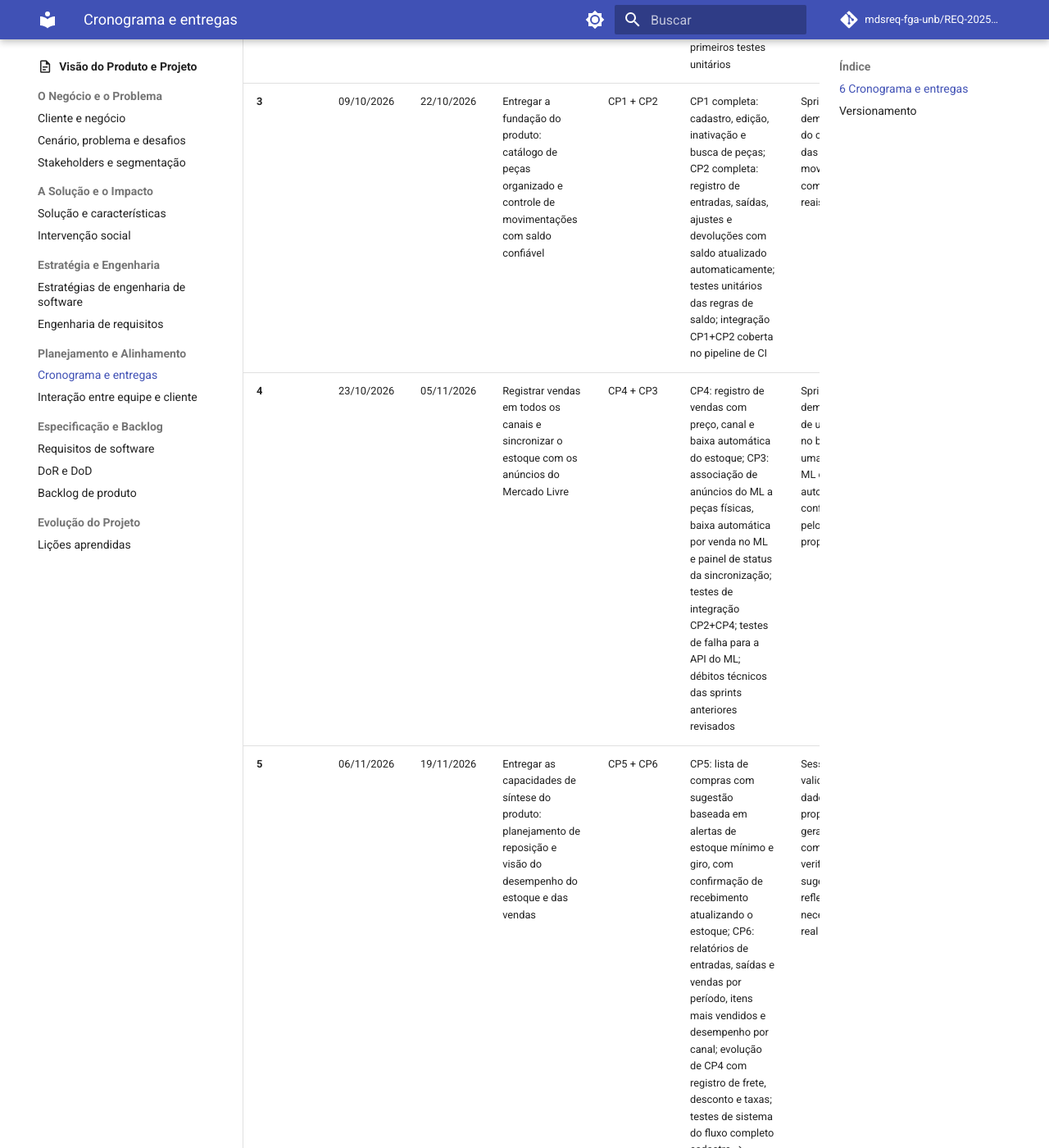
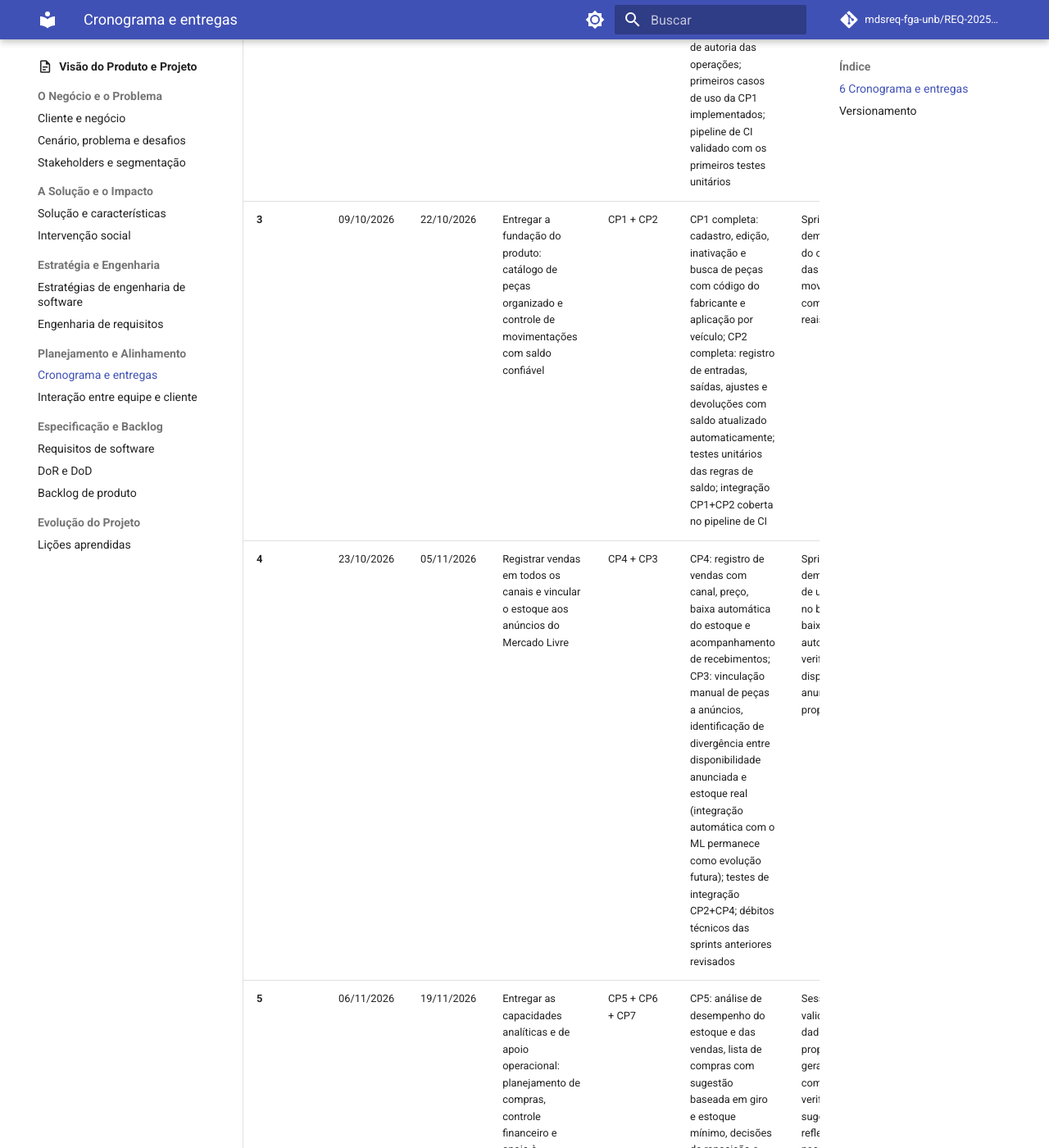
Before and after one commit to mdsreq-fga-unb/REQ-202562-T02-TSI-AutoPecas, an MkDocs documentation site: the page built from docs/visao-produto/cronograma-e-entregas.md, in a window 1280 px wide and 1400 px high, scrolled down 1240 px. Shown: the whole window at 82% size. Built offline with MkDocs 1.6.1 and Material for MkDocs 9.7.7, drawn with Linux system fonts in a browser that asks for light colours; comment, search, counter and statistics services are not loaded; some of the changed text lies outside the part shown.

Commit message:
docs: atualizando cronograma

```diff
--- a/docs/visao-produto/cronograma-e-entregas.md
+++ b/docs/visao-produto/cronograma-e-entregas.md
@@ -9,26 +9,26 @@ A partir da estratégia de desenvolvimento ágil estabelecida para o projeto **T
 | Sprint | Início | Fim | Objetivo principal | CPs | Entregas esperadas | Validação do cliente |
 |--------|--------|-----|--------------------|-----|--------------------|----------------------|
 | **0** | 24/08/2026 | 10/09/2026 | Compreender o domínio de autopeças, definir o escopo do produto e preparar o ambiente de desenvolvimento | — | Documento de Visão do Produto e Projeto (seções 1 a 7); Rich Picture; Mapa de Stakeholders; ambiente configurado (Docker, Supabase, Vercel, Render); repositório e pipeline de CI estruturados | Validação da viabilidade do projeto: o proprietário confirma que os problemas e as necessidades descritos refletem a realidade da loja |
-| **1** | 11/09/2026 | 24/09/2026 | Elicitar, analisar e declarar os requisitos do sistema a partir das CPs revisadas | — | Glossário do domínio de autopeças; catálogo de regras de negócio; funcionalidades derivadas das CPs; início do backlog do produto | Apresentação dos requisitos e funcionalidades levantados ao proprietário para alinhamento |
-| **2** | 25/09/2026 | 08/10/2026 | Concluir a especificação do MVP e iniciar o desenvolvimento da fundação do catálogo | CP1 (início) | Requisitos funcionais e não funcionais; DoR e DoD; backlog priorizado com MVP definido; primeiros casos de uso da CP1 implementados; pipeline de CI validado com os primeiros testes unitários | Validação do escopo e dos critérios de aceite do MVP com o proprietário |
-| **3** | 09/10/2026 | 22/10/2026 | Entregar a fundação do produto: catálogo de peças organizado e controle de movimentações com saldo confiável | CP1 + CP2 | CP1 completa: cadastro, edição, inativação e busca de peças; CP2 completa: registro de entradas, saídas, ajustes e devoluções com saldo atualizado automaticamente; testes unitários das regras de saldo; integração CP1+CP2 coberta no pipeline de CI | Sprint Review: demonstração do catálogo e das movimentações com dados reais da loja |
-| **4** | 23/10/2026 | 05/11/2026 | Registrar vendas em todos os canais e sincronizar o estoque com os anúncios do Mercado Livre | CP4 + CP3 | CP4: registro de vendas com preço, canal e baixa automática do estoque; CP3: associação de anúncios do ML a peças físicas, baixa automática por venda no ML e painel de status da sincronização; testes de integração CP2+CP4; testes de falha para a API do ML; débitos técnicos das sprints anteriores revisados | Sprint Review: demonstração de uma venda no balcão e de uma venda no ML com a baixa automática confirmada pelo proprietário |
-| **5** | 06/11/2026 | 19/11/2026 | Entregar as capacidades de síntese do produto: planejamento de reposição e visão do desempenho do estoque e das vendas | CP5 + CP6 | CP5: lista de compras com sugestão baseada em alertas de estoque mínimo e giro, com confirmação de recebimento atualizando o estoque; CP6: relatórios de entradas, saídas e vendas por período, itens mais vendidos e desempenho por canal; evolução de CP4 com registro de frete, desconto e taxas; testes de sistema do fluxo completo cadastro → movimentação → venda → reposição | Sessão de validação com dados reais: o proprietário gera a lista de compras e verifica se as sugestões refletem a necessidade real da loja |
+| **1** | 11/09/2026 | 24/09/2026 | Elicitar, analisar e declarar os requisitos do sistema a partir das CPs revisadas (CP1–CP9) | — | Glossário do domínio de autopeças; catálogo de regras de negócio; funcionalidades derivadas das CPs (CP1–CP9); início do backlog do produto | Apresentação dos requisitos e funcionalidades levantados ao proprietário para alinhamento |
+| **2** | 25/09/2026 | 08/10/2026 | Estabelecer a fundação de acesso e iniciar a construção do catálogo de peças | CP9 + CP1 (início) | Requisitos funcionais e não funcionais; DoR e DoD; backlog priorizado com MVP definido; CP9: autenticação de usuários, controle de acesso por papel e rastreabilidade de autoria das operações; primeiros casos de uso da CP1 implementados; pipeline de CI validado com os primeiros testes unitários | Validação do escopo, dos critérios de aceite do MVP e dos papéis de acesso com o proprietário |
+| **3** | 09/10/2026 | 22/10/2026 | Entregar a fundação do produto: catálogo de peças organizado e controle de movimentações com saldo confiável | CP1 + CP2 | CP1 completa: cadastro, edição, inativação e busca de peças com código do fabricante e aplicação por veículo; CP2 completa: registro de entradas, saídas, ajustes e devoluções com saldo atualizado automaticamente; testes unitários das regras de saldo; integração CP1+CP2 coberta no pipeline de CI | Sprint Review: demonstração do catálogo e das movimentações com dados reais da loja |
+| **4** | 23/10/2026 | 05/11/2026 | Registrar vendas em todos os canais e vincular o estoque aos anúncios do Mercado Livre | CP4 + CP3 | CP4: registro de vendas com canal, preço, baixa automática do estoque e acompanhamento de recebimentos; CP3: vinculação manual de peças a anúncios, identificação de divergência entre disponibilidade anunciada e estoque real (integração automática com o ML permanece como evolução futura); testes de integração CP2+CP4; débitos técnicos das sprints anteriores revisados | Sprint Review: demonstração de uma venda no balcão com baixa automática e verificação da disponibilidade anunciada pelo proprietário |
+| **5** | 06/11/2026 | 19/11/2026 | Entregar as capacidades analíticas e de apoio operacional: planejamento de compras, controle financeiro e apoio à expedição | CP5 + CP6 + CP7 | CP5: análise de desempenho do estoque e das vendas, lista de compras com sugestão baseada em giro e estoque mínimo, decisões de reposição e precificação baseadas em dados; CP6: consolidação das informações financeiras da operação, acompanhamento da necessidade de capital de giro; CP7: manutenção dos dados fiscais e de expedição para reaproveitamento no emissor externo de notas; testes de sistema do fluxo completo cadastro → movimentação → venda → reposição → fechamento financeiro | Sessão de validação com dados reais: o proprietário gera a lista de compras e verifica se as sugestões refletem a necessidade real da loja; conferência do consolidado financeiro do período |
 | **6** | 20/11/2026 | 03/12/2026 | Implantar o produto em produção, migrar os dados existentes, treinar o proprietário e estabilizar o sistema | — | Migração das planilhas para o sistema; carga inicial das peças com o proprietário; conferência do estoque físico versus o cadastrado; testes de aceitação formais executados com o cliente; treinamento do proprietário com manual em linguagem simples; rotina de backup configurada; deploy final em produção; janela de estabilização para correção de problemas encontrados em uso real; documentação técnica e guia de manutenção; vídeo de demonstração com o sistema em produção | Aceite formal do produto pelo proprietário após pelo menos três dias de uso real |
 
 **Princípios do cronograma**
 
 - **Cadência quinzenal nas quintas-feiras:** as sprints de 1 a 6 possuem duração padrão de 14 dias, encerrando sempre em uma quinta-feira em semanas alternadas. A Sprint 0 é excepcional, com 17 dias, por cobrir a formação da equipe e a elaboração do documento de visão.
-- **Cobertura das CPs:** as CPs do MVP (CP1 a CP6) estão distribuídas progressivamente pelas sprints de desenvolvimento, agrupadas por dependência e relevância para o produto funcional.
-- **Sprint 6 sem CPs novas:** dedicada à implantação, migração, treinamento e estabilização, com margem real para correções antes da entrega final.
+- **Cobertura das CPs:** as CPs do produto (CP1–CP9) estão distribuídas progressivamente pelas sprints de desenvolvimento, agrupadas por dependência lógica: CP9 e CP1 são fundações, CP2 apoia CP4 e CP3, e CP5–CP7 dependem dos dados gerados nas sprints anteriores.
+- **Sprint 6 sem CPs novas:** dedicada exclusivamente à implantação, migração, treinamento e estabilização, com margem real para correções antes da entrega final.
 - **Validação do cliente foca em negócio:** o proprietário valida se o produto atende à operação da loja; decisões técnicas são responsabilidade da equipe.
 - **Responsabilidade coletiva:** todas as entregas de cada sprint são responsabilidade de toda a equipe. O Product Owner coordena as validações com o cliente ao final de cada sprint. A atribuição individual de tarefas ocorre no planejamento interno de cada sprint, registrado no Jira.
-- **CP9 — Integridade e usabilidade:** não ocupa uma sprint isolada; orienta decisões técnicas e de interface em todas as sprints de desenvolvimento, garantindo consistência dos dados e uso adequado em dispositivos móveis durante a operação da loja.
+- **CP8 — Integridade e usabilidade:** não ocupa uma sprint isolada; orienta decisões técnicas e de interface em todas as sprints de desenvolvimento, garantindo consistência dos dados de estoque e uso adequado em diferentes dispositivos durante a operação da loja.
 
 ## Versionamento
 
 | Versão | Data | Descrição | Autor(es/as) |
 | :----: | :--: | --- | --- |
 | 1.0 | 04/09/2026 | Iniciação do documento | [Thiago Gomes](https://github.com/thgomxs) |
-| 1.1 | 07/09/2026 | Adição da tabela de Cronograma de Sprints | [Bruno Ferreira](https://github.com/brunnf) |
-| 1.2 | 21/09/2026 | Reestruturação completa do cronograma: cadência quinzenal nas quintas-feiras, novas CPs (CP1–CP9), agrupamento por dependência, inclusão de atividades de implantação e marco de especificação | [Bruno Ferreira](https://github.com/brunnf) |
+| 1.1 | 21/09/2026 | Reestruturação completa do cronograma: cadência quinzenal nas quintas-feiras, novas CPs (CP1–CP9), agrupamento por dependência, inclusão de atividades de implantação e marco de especificação | [Bruno Ferreira](https://github.com/brunnf) |
+| 1.2 | 25/09/2026 | Atualização das CPs com base nas características revisadas (CP1–CP9): CP9 movida para Sprint 2 como fundação de acesso, CP3 ajustada para vinculação manual de anúncios, CP5–CP7 consolidadas na Sprint 5 | [Bruno Ferreira](https://github.com/brunnf) |
```
